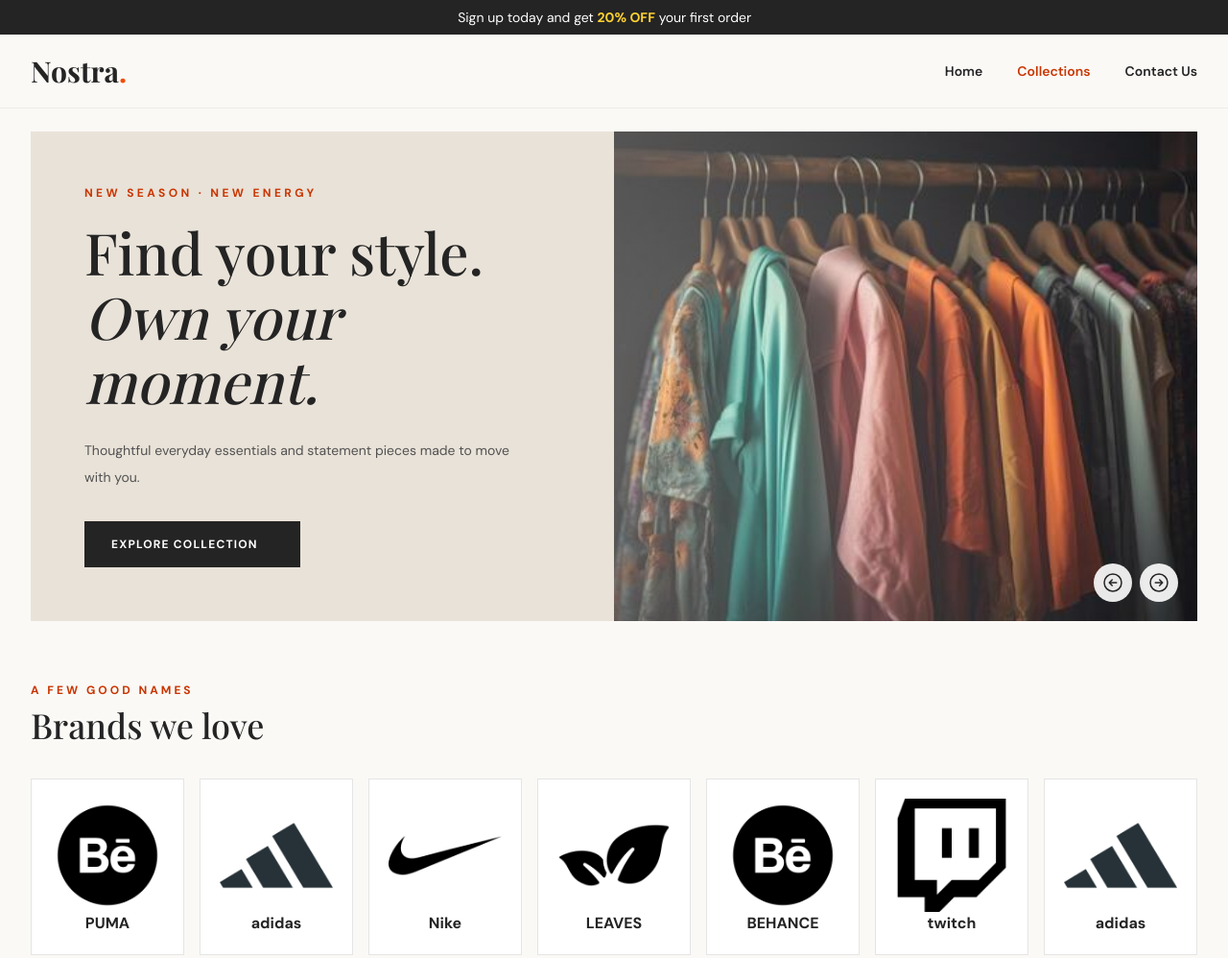
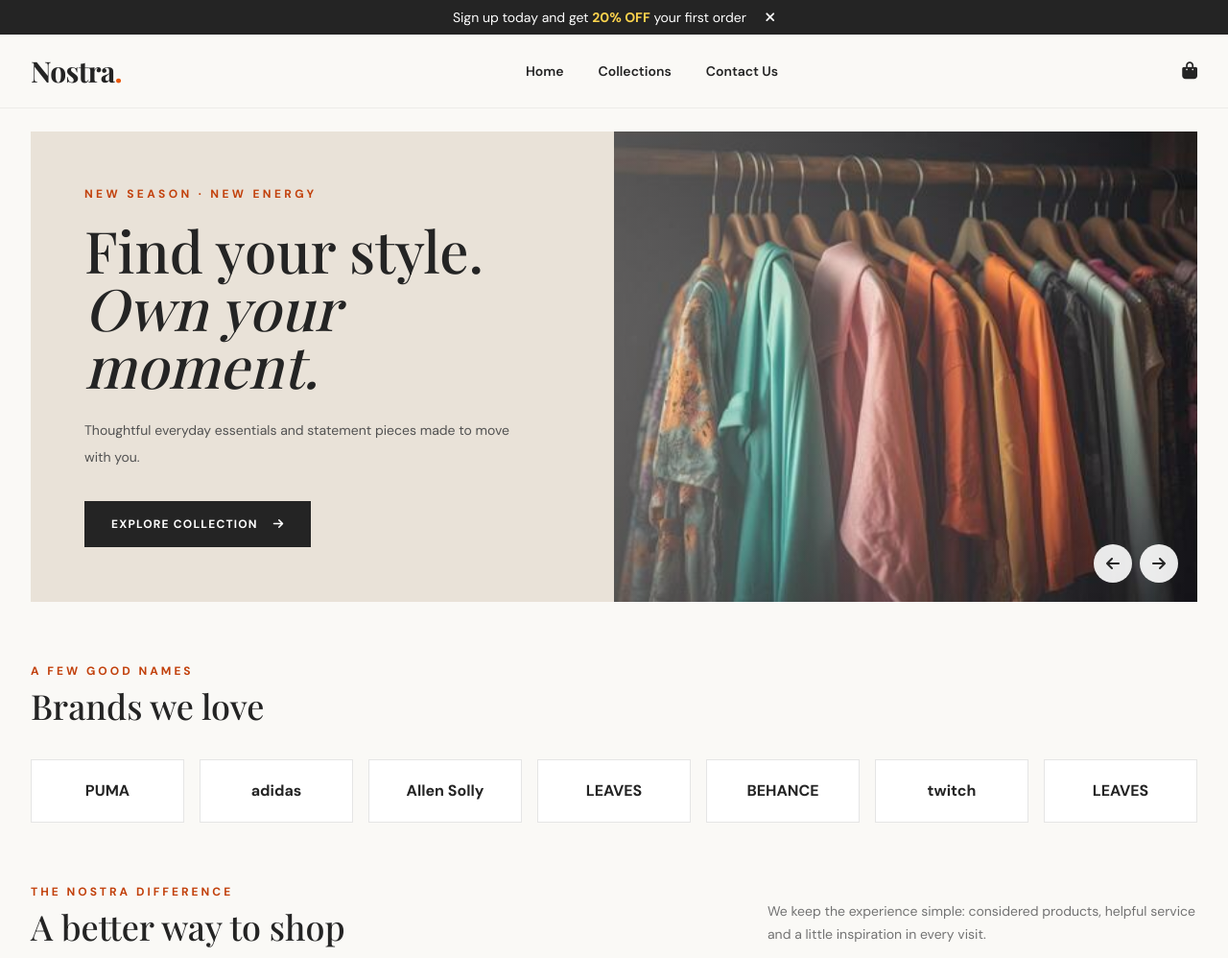
Before and after one commit to Asifsheik/Nostra_Project, a website: page index.html in a window 1280 px wide. Shown: the top 998 px of the page at 96% size. Drawn offline with nearby package versions, Linux system fonts and the light colour scheme.

Commit message:
Add files via upload

```diff
--- a/index.html
+++ b/index.html
@@ -5,12 +5,13 @@
   <meta charset="UTF-8">
   <meta name="viewport" content="width=device-width, initial-scale=1.0">
   <title>Nostra | Everyday Style</title>
+  <script src="https://cdn.tailwindcss.com"></script>
   <link rel="preconnect" href="https://fonts.googleapis.com">
   <link rel="preconnect" href="https://fonts.gstatic.com" crossorigin>
   <link
     href="https://fonts.googleapis.com/css2?family=DM+Sans:wght@400;500;600;700;800&family=Playfair+Display:wght@500;600;700&display=swap"
     rel="stylesheet">
-  <link rel="stylesheet" href="./public/style.css">
+  <link rel="stylesheet" href="https://cdnjs.cloudflare.com/ajax/libs/font-awesome/6.4.2/css/all.min.css">
   <style>
     body {
       font-family: 'DM Sans', sans-serif
@@ -31,34 +32,26 @@
 </head>
 
 <body class="bg-[#faf9f6] text-[#242424]">
-  <div id="offer-bar" class="bg-[#242424] px-4 py-2 text-center text-xs text-white sm:text-sm">Sign up today and get
-        <strong class="text-amber-300">20% OFF</strong> your first order <button id="offer-close" class="ml-4"
-            aria-label="Close offer"><i class="fa-solid fa-xmark"></i></button>
+  <div id="offer-bar" class="bg-[#242424] px-4 py-2 text-center text-xs sm:text-sm text-white">Sign up today and get
+    <strong class="text-amber-300">20% OFF</strong> your first order <button id="offer-close" aria-label="Close offer"
+      class="ml-4"><i class="fa-solid fa-xmark"></i></button>
   </div>
   <header class="sticky top-0 z-40 border-b border-black/5 bg-[#faf9f6]/95 backdrop-blur">
     <nav class="mx-auto flex max-w-7xl items-center justify-between px-5 py-5 md:px-8"><a href="index.html"
-                class="serif text-3xl font-bold">Nostra<span class="text-orange-600">.</span></a>
-            <div class="hidden gap-9 text-sm font-semibold md:flex"><a href="index.html"
-                    class="hover:text-orange-600">Home</a><a href="collections.html"
-                    class="text-orange-700">Collections</a><a href="contactus.html"
-                    class="hover:text-orange-600">Contact Us</a></div><button id="menu-open" class="text-xl md:hidden"
-                aria-label="Open menu"><svg xmlns="http://www.w3.org/2000/svg" fill="none" viewBox="0 0 24 24" stroke-width="1.5" stroke="currentColor" class="size-6">
-  <path stroke-linecap="round" stroke-linejoin="round" d="M3.75 6.75h16.5M3.75 12h16.5m-16.5 5.25h16.5" />
-</svg>
-</button>
+        class="serif text-3xl font-bold tracking-tight">Nostra<span class="text-orange-600">.</span></a>
+      <div class="hidden items-center gap-9 text-sm font-semibold md:flex"><a class="hover:text-orange-600"
+          href="index.html">Home</a><a class="hover:text-orange-600" href="collections.html">Collections</a><a
+          class="hover:text-orange-600" href="contactus.html">Contact Us</a></div>
+      <div class="flex items-center gap-5"><a href="collections.html" aria-label="Shop"
+          class="hidden text-lg sm:block"><i class="fa-solid fa-bag-shopping"></i></a><button id="menu-open"
+          class="text-xl md:hidden" aria-label="Open menu"><i class="fa-solid fa-bars"></i></button></div>
     </nav>
   </header>
   <div id="mobile-menu" class="fixed inset-0 z-50 hidden bg-[#242424] p-7 text-white">
-    <div class="flex justify-end">
-      <button id="menu-close" aria-label="Close menu" class="text-2xl">
-        <svg xmlns="http://www.w3.org/2000/svg" fill="none" viewBox="0 0 24 24" stroke-width="1.5" stroke="currentColor" class="size-6">
-  <path stroke-linecap="round" stroke-linejoin="round" d="M6 18 18 6M6 6l12 12" />
-</svg>
-
-      </button>
-      </div>
+    <div class="flex justify-end"><button id="menu-close" aria-label="Close menu" class="text-2xl"><i
+          class="fa-solid fa-xmark"></i></button></div>
     <div class="mt-16 flex flex-col gap-8 text-2xl"><a href="index.html">Home</a><a
-        href="collections.html">Collections</a><a href="">Contact Us</a><a href="contactus.html">Contact Us</a></div>
+        href="collections.html">Collections</a><a href="contactus.html">Contact Us</a></div>
   </div>
   <main class="mx-auto max-w-7xl px-5 md:px-8">
     <section class="relative mt-6 overflow-hidden bg-[#e9e2d8]">
@@ -78,15 +71,10 @@
         </div>
       </div>
       <div class="absolute bottom-5 right-5 flex gap-2"><button id="slide-prev"
-          class="grid h-10 w-10 place-items-center rounded-full bg-white/90" aria-label="Previous slide"><svg xmlns="http://www.w3.org/2000/svg" fill="none" viewBox="0 0 24 24" stroke-width="1.5" stroke="currentColor" class="size-6">
-  <path stroke-linecap="round" stroke-linejoin="round" d="m11.25 9-3 3m0 0 3 3m-3-3h7.5M21 12a9 9 0 1 1-18 0 9 9 0 0 1 18 0Z" />
-</svg>
-</button><button id="slide-next"
-          class="grid h-10 w-10 place-items-center rounded-full bg-white/90" aria-label="Next slide">
-          <svg xmlns="http://www.w3.org/2000/svg" fill="none" viewBox="0 0 24 24" stroke-width="1.5" stroke="currentColor" class="size-6">
-  <path stroke-linecap="round" stroke-linejoin="round" d="m12.75 15 3-3m0 0-3-3m3 3h-7.5M21 12a9 9 0 1 1-18 0 9 9 0 0 1 18 0Z" />
-</svg>
-</button></div>
+          class="grid h-10 w-10 place-items-center rounded-full bg-white/90" aria-label="Previous slide"><i
+            class="fa-solid fa-arrow-left"></i></button><button id="slide-next"
+          class="grid h-10 w-10 place-items-center rounded-full bg-white/90" aria-label="Next slide"><i
+            class="fa-solid fa-arrow-right"></i></button></div>
     </section>
     <section class="py-16">
       <div class="flex items-end justify-between">
@@ -96,20 +84,13 @@
         </div>
       </div>
       <div class="mt-9 grid grid-cols-2 gap-4 text-center sm:grid-cols-4 lg:grid-cols-7">
-        <div class="border border-black/10 bg-white p-5 font-bold">
-          <img class="brands-icon" src="img/icons/behance.png" alt="">PUMA</div>
-        <div class="border border-black/10 bg-white p-5 font-bold">
-          <img class="brands-icon" src="img/icons/adidas.png" alt="">adidas</div>
-        <div class="border border-black/10 bg-white p-5 font-bold">
-          <img class="brands-icon" src="img/icons/nike.png" alt="">Nike</div>
-        <div class="border border-black/10 bg-white p-5 font-bold">
-          <img class="brands-icon" src="img/icons/leaves.png" alt="">LEAVES</div>
-        <div class="border border-black/10 bg-white p-5 font-bold">
-          <img class="brands-icon" src="img/icons/behance.png" alt="">BEHANCE</div>
-        <div class="border border-black/10 bg-white p-5 font-bold">
-          <img class="brands-icon" src="img/icons/twitch.png" alt="">twitch</div>
-          <div class="border border-black/10 bg-white p-5 font-bold">
-          <img class="brands-icon" src="img/icons/adidas.png" alt="">adidas</div>
+        <div class="border border-black/10 bg-white p-5 font-bold">PUMA</div>
+        <div class="border border-black/10 bg-white p-5 font-bold">adidas</div>
+        <div class="border border-black/10 bg-white p-5 font-bold">Allen Solly</div>
+        <div class="border border-black/10 bg-white p-5 font-bold">LEAVES</div>
+        <div class="border border-black/10 bg-white p-5 font-bold">BEHANCE</div>
+        <div class="border border-black/10 bg-white p-5 font-bold">twitch</div>
+        <div class="border border-black/10 bg-white p-5 font-bold">LEAVES</div>
       </div>
     </section>
     <section class="pb-16">
@@ -204,13 +185,24 @@
     document.getElementById('menu-close').onclick = () => menu.classList.add('hidden');
     document.getElementById('offer-close').onclick = () => document.getElementById('offer-bar').remove();
     const slides = ['img/others/slider-one.jpg', 'img/others/slider-two.jpg', 'img/others/slider-three.jpg'];
-    let slide = 0; function showSlide() { document.getElementById('hero-image').src = slides[slide] }
-    document.getElementById('slide-next').onclick = () => { slide = (slide + 1) % slides.length; showSlide() };
-    document.getElementById('slide-prev').onclick = () => {
+    let slide = 0;
+     function showSlide()
+     {
+    document.getElementById('hero-image').src = slides[slide]
+  }
+
+    document.getElementById('slide-next').onclick = () =>
+    {
+      slide = (slide + 1) % slides.length; showSlide()
+    };
+     document.getElementById('slide-prev').onclick = () =>
+      {
         slide = (slide + slides.length - 1) % slides.length; showSlide()
 
      }; setInterval(() => { slide = (slide + 1) % slides.length; showSlide() }, 5000);
-    document.getElementById('newsletter-form').addEventListener('submit', e => {
+
+     document.getElementById('newsletter-form').addEventListener('submit', e =>
+      {
          e.preventDefault();
          document.getElementById('newsletter-message').textContent = 'Thanks for subscribing!'; e.target.reset()
        });
```
Also changed, not shown: collections.html (+78 -70 lines), contactus.html (+15 -27 lines). Lines whose indentation alone changed are shown as unchanged.
